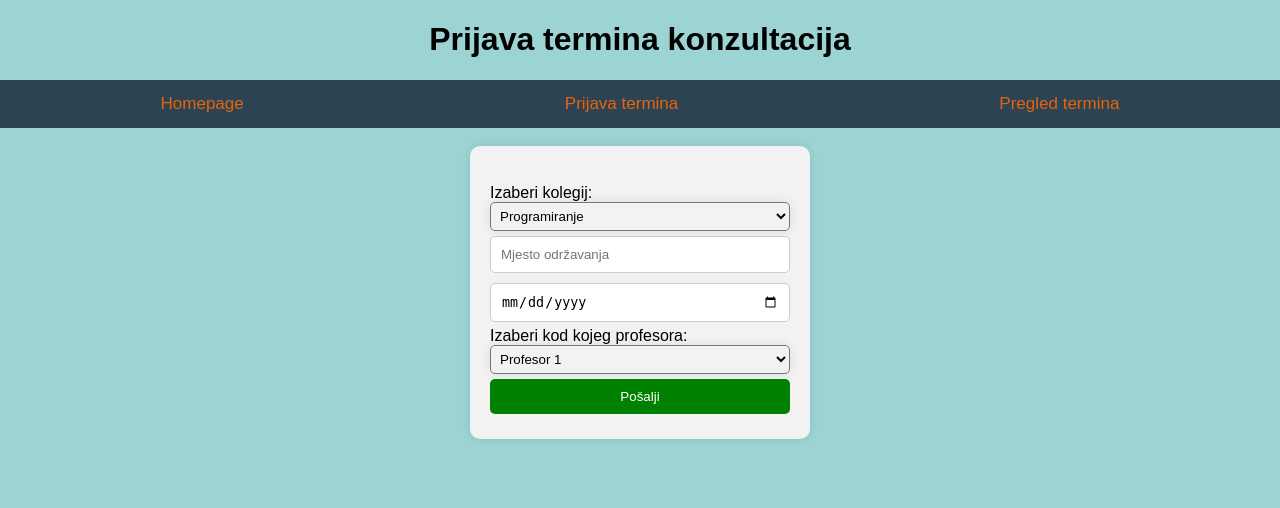
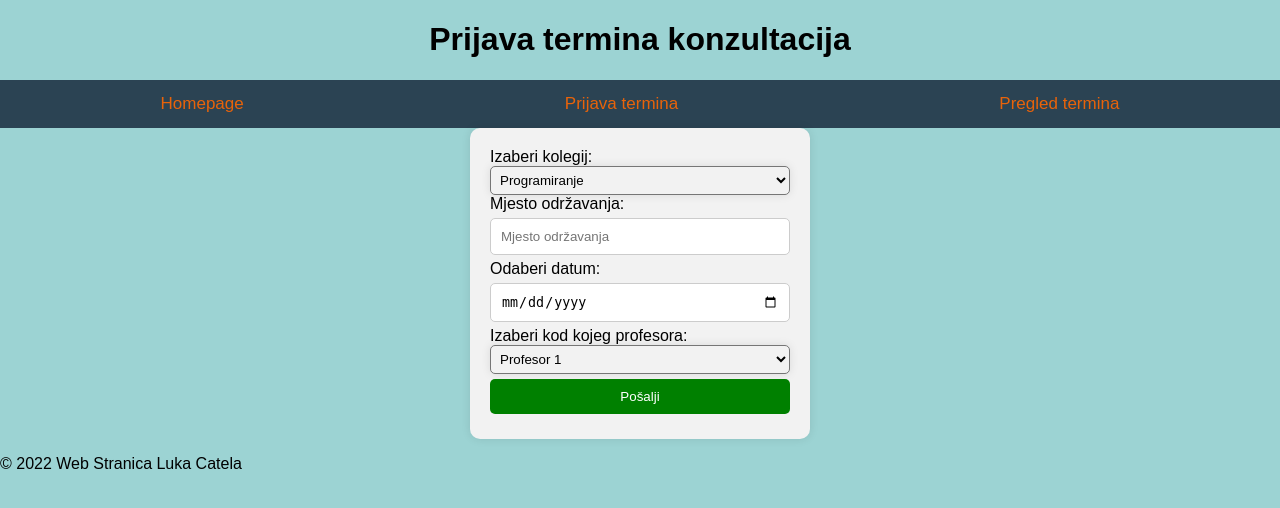
Before and after one commit to LukaCatela/Projekt_IS, a Flask app: page /dodaj/konzultaciju in a window 1280 px wide. Shown: the top 508 px of the page. Run offline with Flask 3, Linux system fonts and the light colour scheme.

Commit message:
Konačni html

```diff
--- a/templates/prijava.html
+++ b/templates/prijava.html
@@ -1,40 +1,45 @@
 <!DOCTYPE html>
 <html>
 <head>
+    <title>Prijava termina konzultacija</title>
     <meta name="viewport" content="width=device-width, initial-scale=1.0">
     <meta charset="UTF-8">
     <link rel="stylesheet" type="text/css" href="{{ url_for('static', filename='style.css') }}">
 </head>
 <body>
+    <header>
         <h1 class="naslov">Prijava termina konzultacija</h1>
-        <div class="menu">
+        <nav class="menu">
             <a href="{{url_for('home')}}">Homepage</a>
             <a href="{{url_for('dodaj_konzultacije')}}">Prijava termina</a>
             <a href="{{url_for('pregled')}}">Pregled termina</a>
-        </div>
-        <br>
+        </nav>
+    </header>
+    <main>
         <div class="forma-container">
             <form action="/dodaj/konzultaciju" method="POST" class="forma">
-                <br>
                 <label for="predmeti_id">Izaberi kolegij:</label>
                 <select id="predmeti_id" name="predmeti">
                     <option value="Progamiranje">Programiranje</option>
                     <option value="Matematika">Matematika</option>
                     <option value="Informacijski_Sustavi">Informacijski sustavi</option>
                 </select>
-                <br>
-                <input type="text" name="mjesto" placeholder="Mjesto održavanja">
-                <br>
-                <input type="date" name="datum" placeholder="Željeni datum">
-                <br>
+                <label for="mjesto">Mjesto održavanja:</label>
+                <input type="text" id="mjesto" name="mjesto" placeholder="Mjesto održavanja">
+                <label for="datum">Odaberi datum:</label>
+                <input type="date" id="datum" name="datum">
                 <label for="profesor_id">Izaberi kod kojeg profesora:</label>
                 <select id="profesor_id" name="profesor">
                     <option value="P1">Profesor 1</option>
                     <option value="P2">Profesor 2</option>
                     <option value="P3">Profesor 3</option>
                 </select>
-                <button type="submit" onclick="alert('Poslano je!')">Pošalji</button>
+                <button type="submit" class="submit-button">Pošalji</button>
             </form>
         </div>
+    </main>
+    <footer>
+        <p>&copy; 2022 Web Stranica Luka Catela</p>
+    </footer>
 </body>
 </html>
```
Also changed, not shown: templates/index.html (+8 -5 lines), templates/pregled.html (+9 -7 lines). Lines whose indentation alone changed are shown as unchanged.
